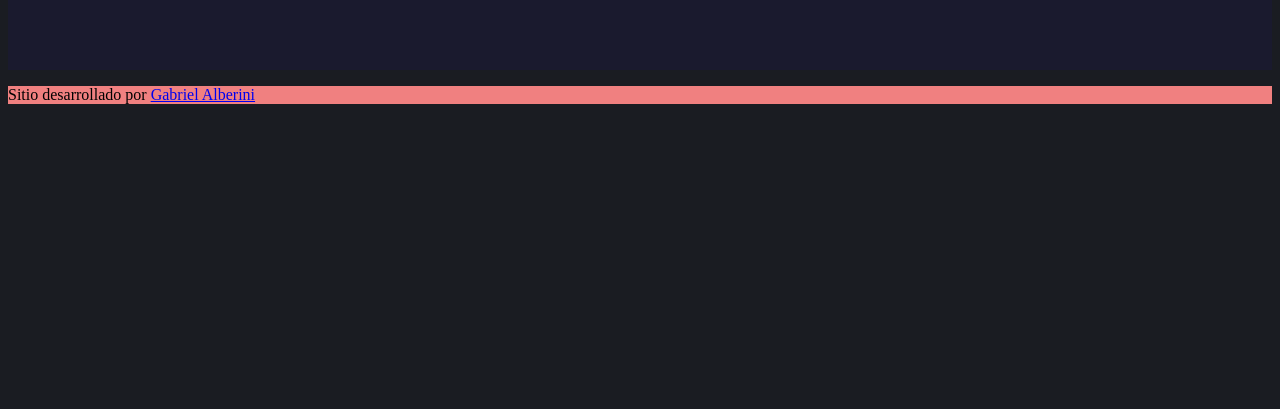
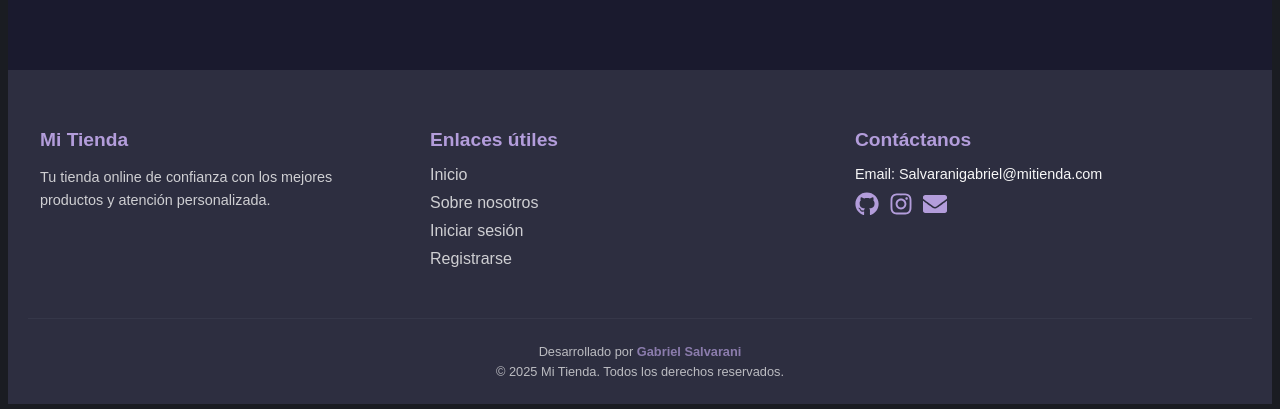
Before and after one commit to Gabriel-Salvarani/Proyecto_Final_Frontend, a React (Vite) app in the folder proyecto-final-frontend/: page / in a window 1280 px wide. Shown: the part 926-1335 px from the top of the page. Before the commit the page ends 1046 px from the top, so only its background shows below. Built offline with nearby package versions, Linux system fonts and the light colour scheme; no server answers.

Commit message:
add: estructura y estilos del footer

```diff
--- a/proyecto-final-frontend/package.json
+++ b/proyecto-final-frontend/package.json
@@ -12,6 +12,7 @@
   "dependencies": {
     "react": "^19.1.0",
     "react-dom": "^19.1.0",
+    "react-icons": "^5.5.0",
     "react-router-dom": "^7.8.0"
   },
   "devDependencies": {
--- a/proyecto-final-frontend/src/components/Footer.jsx
+++ b/proyecto-final-frontend/src/components/Footer.jsx
@@ -1,7 +1,39 @@
+import "../styles/components/Footer.css"
+import { FaGithub, FaInstagram, FaEnvelope } from "react-icons/fa";
+
 const Footer = () => {
   return (
-    <footer style={{ backgroundColor: "lightcoral" }}>
-      <p>Sitio desarrollado por <a href="https://www.linkedin.com/in/gabriel-alberini/" target="_blank">Gabriel Alberini</a></p>
+    <footer className="main-footer">
+      <div className="footer-container">
+        <div className="footer-section footer-about">
+          <h3 className="footer-title">Mi Tienda</h3>
+          <p className="footer-text">Tu tienda online de confianza con los mejores productos y atención personalizada.</p>
+        </div>
+        <div className="footer-section footer-links">
+          <h3 className="footer-title">Enlaces útiles</h3>
+          <ul className="footer-nav">
+            <li><a href="/">Inicio</a></li>
+            <li><a href="/aboutus">Sobre nosotros</a></li>
+            <li><a href="/login">Iniciar sesión</a></li>
+            <li><a href="/registrate">Registrarse</a></li>
+          </ul>
+        </div>
+        <div className="footer-section footer-contact">
+          <h3 className="footer-title">Contáctanos</h3>
+          <p>Email: Salvaranigabriel@mitienda.com</p>
+          <div className="footer-social">
+            <a href="https://github.com/Gabriel-Salvarani" target="_blank" rel="noopener noreferrer"><FaGithub /></a>
+            <a href="https://instagram.com" target="_blank" rel="noopener noreferrer"><FaInstagram /></a>
+            <a href="mailto:salvaranigabriel@gmail.com"><FaEnvelope /></a>
+          </div>
+        </div>
+      </div>
+      <div className="footer-bottom">
+        <p className="footer-developer">Desarrollado por{" "}<a href="https://www.linkedin.com/in/gabriel-salvarani/" target="_blank" rel="noopener noreferrer">Gabriel Salvarani</a></p>
+        <p className="footer-copyright">
+          © 2025 Mi Tienda. Todos los derechos reservados.
+        </p>
+      </div>
     </footer>
   )
 }
--- a/proyecto-final-frontend/src/styles/components/Footer.css
+++ b/proyecto-final-frontend/src/styles/components/Footer.css
@@ -0,0 +1,117 @@
+.main-footer {
+  background-color: #2d2e40;
+  color: #f7f7f7;
+  font-family: Arial, sans-serif;
+  padding: 40px 20px 20px;
+}
+
+.footer-container {
+  max-width: 1200px;
+  margin: 0 auto;
+  display: flex;
+  justify-content: space-between;
+  flex-wrap: wrap;
+  gap: 40px;
+}
+
+.footer-section {
+  flex: 1;
+  min-width: 220px;
+}
+
+.footer-about {
+  max-width: 350px; /* Limita el ancho del texto para que no sea una sola línea */
+}
+
+.footer-title {
+  font-size: 1.2rem;
+  font-weight: bold;
+  color: #b39ddb;
+  margin-bottom: 15px;
+}
+
+.footer-text {
+  font-size: 0.9rem;
+  line-height: 1.6;
+  opacity: 0.8;
+}
+
+.footer-nav {
+  list-style: none;
+  padding: 0;
+  margin: 0;
+}
+
+.footer-nav li {
+  margin-bottom: 10px;
+}
+
+.footer-nav a {
+  color: #f7f7f7;
+  text-decoration: none;
+  opacity: 0.8;
+  transition: opacity 0.3s ease;
+}
+
+.footer-nav a:hover {
+  opacity: 1;
+  text-decoration: underline;
+}
+
+.footer-contact p {
+  font-size: 0.9rem;
+  margin-bottom: 10px;
+}
+
+.footer-social a {
+  font-size: 1.5rem;
+  color: #b39ddb;
+  margin-right: 10px;
+  transition: color 0.3s ease;
+}
+
+.footer-social a:hover {
+  color: #fff;
+}
+
+.footer-bottom {
+  text-align: center;
+  border-top: 1px solid #3a3b4e;
+  padding-top: 20px;
+  margin-top: 40px;
+  font-size: 0.8rem;
+  opacity: 0.7;
+}
+
+.footer-bottom p {
+  margin: 5px 0;
+}
+
+.footer-developer a {
+  color: #b39ddb;
+  text-decoration: none;
+  font-weight: bold;
+  transition: color 0.3s ease;
+}
+
+.footer-developer a:hover {
+  color: #fff;
+  text-decoration: underline;
+}
+
+/* Responsive: columnas en vertical en pantallas pequeñas */
+@media (max-width: 768px) {
+  .footer-container {
+    flex-direction: column;
+    align-items: center;
+    text-align: center;
+  }
+
+  .footer-about {
+    max-width: 100%;
+  }
+
+  .footer-section {
+    min-width: 100%;
+  }
+}
```
Also changed, not shown: 1 other file (tests, documents, lock files or other folders).
